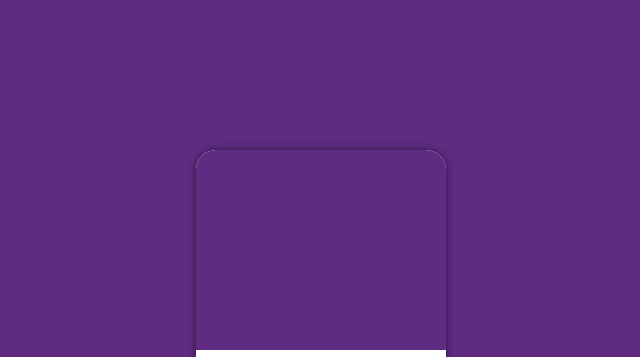
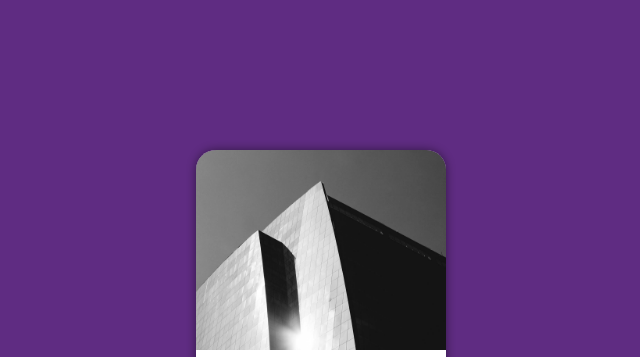
Before and after one commit to RicoVianna/projeto-login, a plain HTML site: page index.html in a window 1280 px wide. Shown: the top 357 px of the page, without its empty margins (319-959 px from the left). Drawn offline with Linux system fonts and the light colour scheme; the site is published under a folder, as on GitHub Pages, so addresses that start at the root find nothing.

Commit message:
Atualizei projeto login

```diff
--- a/estilos/style.css
+++ b/estilos/style.css
@@ -41,7 +41,7 @@ section#login {
 
 section#login > div#imagem{
     display: block;
-    background: #5f2c82 url(/imagens/predio.jpg) no-repeat;
+    background: #5f2c82 url(../imagens/predio.jpg) no-repeat;
     background-size: cover;
     background-position: center center;
     height: 200px;
```
